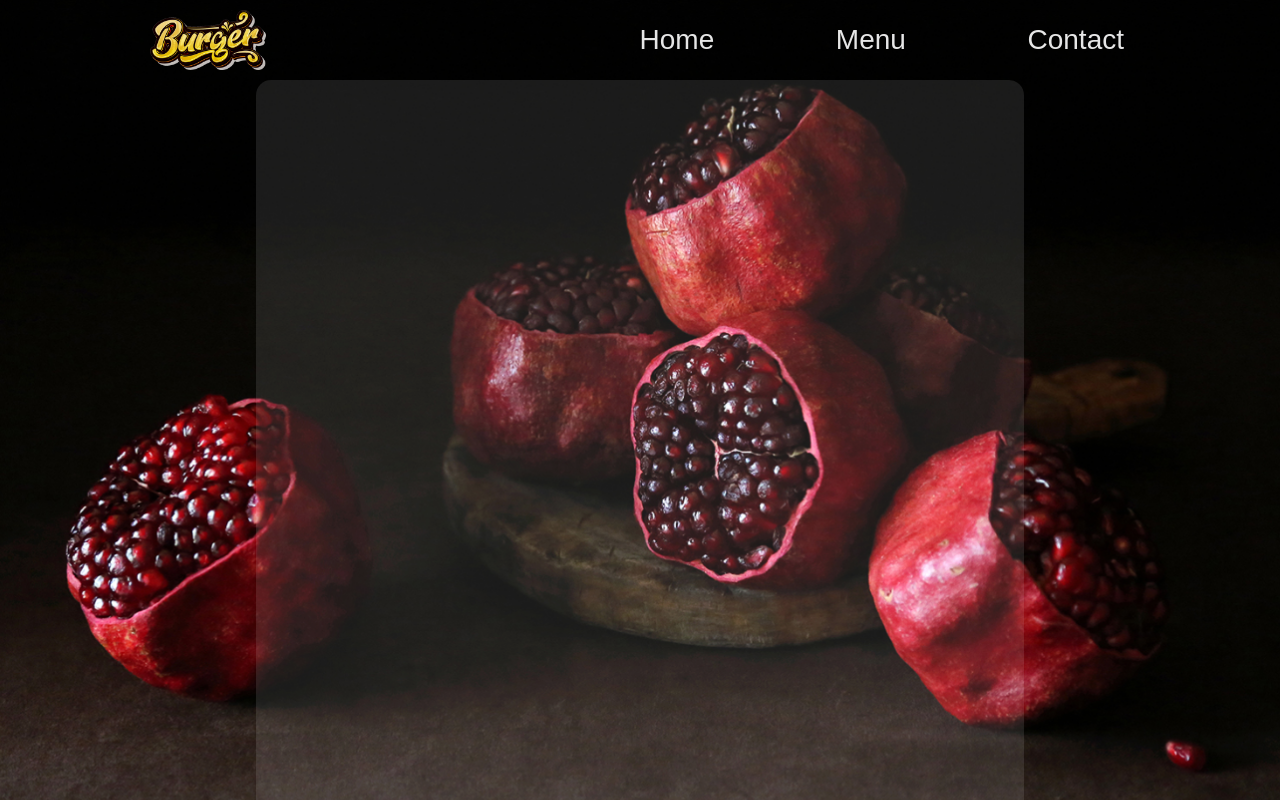
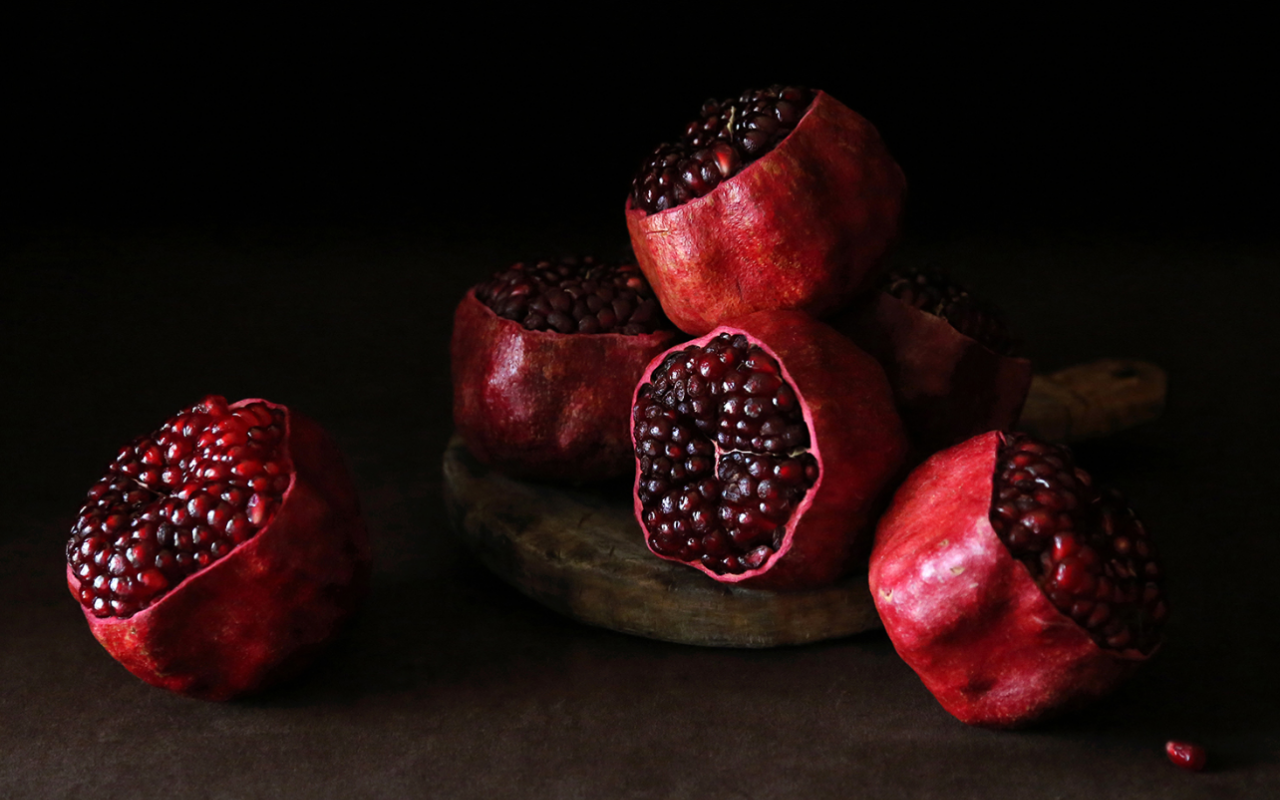
Before and after one commit to mattyjrae123/restaurant-page, a website built with webpack: page src/index.html in a window 1280 px wide. Built offline with nearby package versions, Linux system fonts and the light colour scheme.

Commit message:
Comment out all HTML except div#content
About to build functions that generate html content

```diff
--- a/src/index.html
+++ b/src/index.html
@@ -11,16 +11,16 @@
 <body>
 
   <div id="content">
-    <header>
+    <!-- <header>
       <img id="logo" src="./images/logo-md.png" alt="Burger logo" height="100" width="193">
       <nav>
         <button class="nav-link">Home</button>
         <button class="nav-link">Menu</button>
         <button class="nav-link">Contact</button>
       </nav>
-    </header>
-    <main>
-      <!-- <div id="home">
+    </header> -->
+    <!-- <main>
+       <div id="home">
         <h1>Burger Shop</h1>
         <p>Lorem ipsum dolor sit amet, consectetur adipiscing elit. Mauris porttitor tellus non arcu euismod faucibus. Aliquam hendrerit odio id euismod volutpat. Donec scelerisque ac mauris vel eleifend. Curabitur ut massa tempus dolor scelerisque blandit nec a leo. Fusce varius accumsan pharetra. Curabitur ultrices eu lectus vel fringilla.</p>
         <h2>Our Story</h2>
@@ -92,8 +92,8 @@
             <span>$19.07</span>
           </li>
         </ul>
-      </div> -->
-    </main>
+      </div>
+    </main> -->
   </div>
 
 </body>
```
